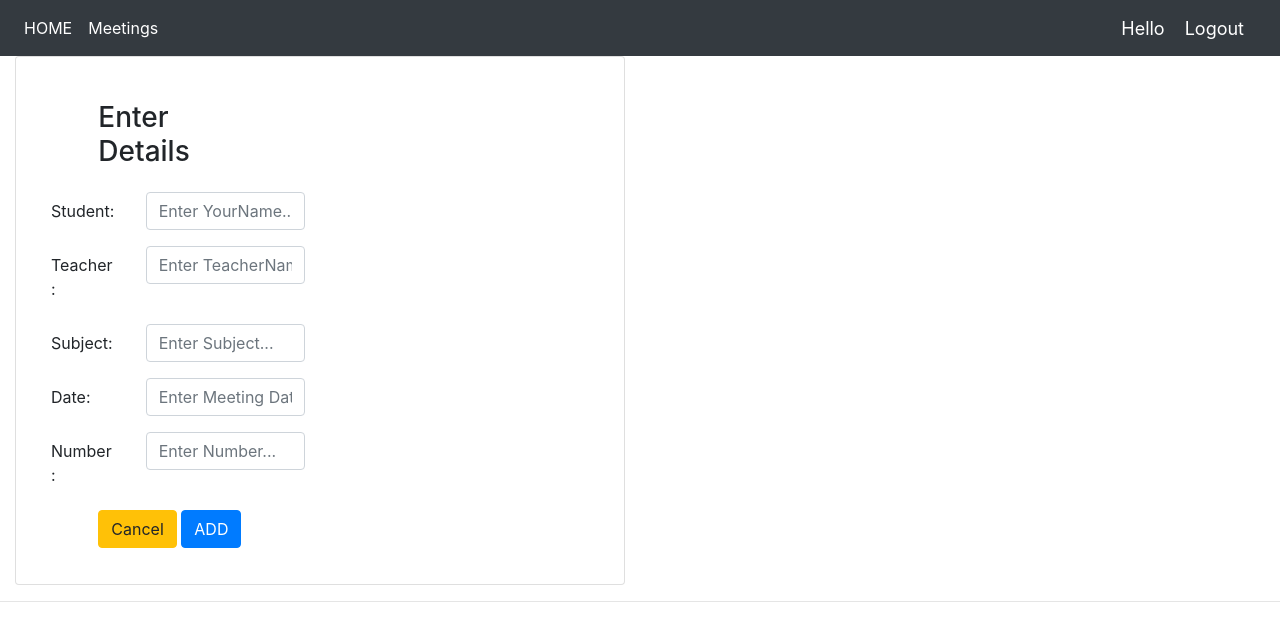
After one commit to abedj17/WEBPROJECT, a Django app: page /meeting/ in a window 1280 px wide. The commit adds this page. Shown: the top 641 px of the page. Run offline with Django 3.2, Linux system fonts and the light colour scheme; some libraries are stand-ins or nearby versions.

Commit message:
ADD option add meetings

```diff
--- /dev/null
+++ b/STEPAPP/templates/STEPAPP/meeting.html
@@ -0,0 +1,67 @@
+{%  extends 'STEPAPP/main.html' %}
+{% load static %}
+{% block content %}
+
+<body>
+<div class="row">
+	<div class="col-md-6">
+		<div class="card card-body">
+            <form method="POST" action="">
+                  {%csrf_token %}
+                <div class="container">
+                <br>
+                <div class="form-group row">
+                <label class="col-sm-1 col-form-label"></label>
+                <div class="col-sm-4">
+                <h3>Enter Details</h3>
+                </div>
+               </div>
+
+              <div class="form-group row">
+                   <label class="col-sm-2 col-form-label">Student:</label>
+                   <div class="col-sm-4">
+                       <input type="text" name="studentname" id="studentname" placeholder="Enter YourName..."class="form-control">
+                   </div>
+               </div>
+                     <div class="form-group row">
+                   <label class="col-sm-2 col-form-label">Teacher:</label>
+                   <div class="col-sm-4">
+                        <input type="text" name="teachername" id="teachername" placeholder="Enter TeacherName..."class="form-control">
+                   </div>
+               </div>
+                     <div class="form-group row">
+                   <label class="col-sm-2 col-form-label">Subject:</label>
+                   <div class="col-sm-4">
+                       <input type="text" name="subject" id="subject" placeholder="Enter Subject..."class="form-control">
+                   </div>
+               </div>
+                     <div class="form-group row">
+                   <label class="col-sm-2 col-form-label">Date:</label>
+                   <div class="col-sm-4">
+                        <input type="text" name="date" id="date" placeholder="Enter Meeting Date..."class="form-control">
+                   </div>
+               </div>
+                    <div class="form-group row">
+                   <label class="col-sm-2 col-form-label">Number:</label>
+                   <div class="col-sm-4">
+                       <input type="text" name="studentnumber" id="studentnumber" placeholder="Enter Number..."class="form-control">
+                   </div>
+               </div>
+
+                    <div class="form-group row">
+                    <label class="col-sm-1 col-form-label"></label>
+                    <div class="col-sm-4">
+                    <a class="btn btn-warning" href="{% url 'StudentView' %}">Cancel</a>
+                    <button type="submit" class="btn btn-primary">ADD</button>
+                    </div>
+               </div>
+                </div>
+
+			</form>
+
+		</div>
+	</div>
+</div>
+</body>
+
+{% endblock %}
--- a/STEPAPP/templates/STEPAPP/nevbar.html
+++ b/STEPAPP/templates/STEPAPP/nevbar.html
@@ -20,7 +20,7 @@
         <a class="nav-link" href="{% url 'home' %}">HOME</a>
       </li>
             <li class="nav-item active">
-        <a class="nav-link" href="{% url 'login' %}">PROFILE</a>
+        <a class="nav-link" href="{% url 'meetingView' %}">Meetings</a>
       </li>
     </ul>
   </div>
--- a/STEPAPP/templates/STEPAPP/nevbaradmin.html
+++ b/STEPAPP/templates/STEPAPP/nevbaradmin.html
@@ -25,6 +25,10 @@
         <li class="nav-item">
         <a class="nav-link" href="{% url 'StudentView' %}">Student</a>
       </li>
+        <li class="nav-item">
+         <a class="nav-link" href="{% url 'meetingView' %}">Meetings</a>
+      </li>
+
     </ul>
   </div>
 
--- a/STEPAPP/templates/STEPAPP/profileAdmin.html
+++ b/STEPAPP/templates/STEPAPP/profileAdmin.html
@@ -37,7 +37,7 @@
 									<td>{{ Student.6 }}</td>
                                  	<td>{{ Student.7 }}</td>
 									<th>
-										<a href="/updateStudent/{{Student.5}}"><span class="btn btn-sm btn-info">Update</span></a>
+										<a href="/updateStudent/{{Student.5}}"><span class="btn btn-sm btn-success">Update</span></a>
 									</th>
 									<td>
 										<a href="/deleteStudent/{{Student.5}}"><span class="btn btn-sm btn-danger">Delete</span></a>
@@ -87,7 +87,7 @@
 									<td>{{ teacher.6 }}</td>
                                  	<td>{{ teacher.7 }}</td>
 									<th>
-										<a href="/updateTeacher/{{teacher.5}}"><span class="btn btn-sm btn-info">Update</span></a>
+										<a href="/updateTeacher/{{teacher.5}}"><span class="btn btn-sm btn-success">Update</span></a>
 									</th>
 									<td>
 										<a href="/deleteTeacher/{{teacher.5}}"><span class="btn btn-sm btn-danger">Delete</span></a>
--- a/STEPAPP/templates/STEPAPP/profileStudent.html
+++ b/STEPAPP/templates/STEPAPP/profileStudent.html
@@ -23,6 +23,7 @@
 							<th>Email</th>
                             <th>Subject</th>
                             <th>Phone Number</th>
+							<th>Option</th>
 						</tr>
 
 						{% for Teacher in Teachers %}
@@ -32,6 +33,9 @@
                          <td>{{ Teacher.4 }}</td>
                          <td>{{ Teacher.6 }}</td>
                          <td>{{ Teacher.7 }}</td>
+						 <th>
+							 <a href="/meeting/"><span class="btn btn-sm btn-info">Add Meeting</span></a>
+						 </th>
                         </tr>
 						{% endfor %}
 
--- a/STEPAPP/urls.py
+++ b/STEPAPP/urls.py
@@ -11,6 +11,8 @@ urlpatterns = [
     path('updateStudent/<str:id>', views.updateStudent, name='updateStudent'),
     path('StudentView/', views.StudentView, name='StudentView'),
     path('loginView/', views.loginView, name='home-page'),
+    path('meeting/', views.meeting, name='meeting'),
+    path('meetingView/', views.meetingView, name='meetingView'),
     path('registerView', views.registerView, name='register'),
     path('loginView/', views.loginView, name='logout'),
     path('adminView/', views.adminView, name='adminView')
--- a/STEPAPP/views.py
+++ b/STEPAPP/views.py
@@ -122,6 +122,7 @@ def Teachers(request):
 def logoutUser(request):
 	return redirect('home-page')
 
+
 def adminView(request):
     conn = create_connection("mydb.db")
     cur = conn.cursor()
@@ -175,3 +176,27 @@ def updateStudent(request,id):
         cur.close()
 
     return render(request, "STEPAPP/updateStudent.html", {'Students': b})
+
+
+def meeting(request):
+    conn = create_connection("mydb.db")
+    cur = conn.cursor()
+    if request.method == 'POST':
+        studentname1 = request.POST['studentname']
+        teachername1 = request.POST['teachername']
+        subject1 = request.POST['subject']
+        date1 = request.POST['date']
+        studentnumber1 = request.POST['studentnumber']
+
+        cur.execute("INSERT INTO MeetingDetails VALUES( " + "'" + studentname1 + "'" + " , " + "'" + teachername1 + "'" + " , " + "'" + subject1 + "'" + " , " + "'" + date1 + "'" + " , " + "'" + studentnumber1 + "'" + " )")
+        conn.commit()
+    conn.close()
+    return render(request, 'STEPAPP/meeting.html')
+
+def meetingView(request):
+    conn = create_connection("mydb.db")
+    cur = conn.cursor()
+    cur.execute("SELECT * FROM MeetingDetails")
+    Meetings = cur.fetchall()
+    conn.close()
+    return render(request, "STEPAPP/meetingView.html", {'Meetings': Meetings})
```
Also changed, not shown: STEPAPP/templates/STEPAPP/meetingView.html (added, +46 -0 lines), STEPAPP/templates/STEPAPP/profile.html (+29 -0 lines), mydb.db.
